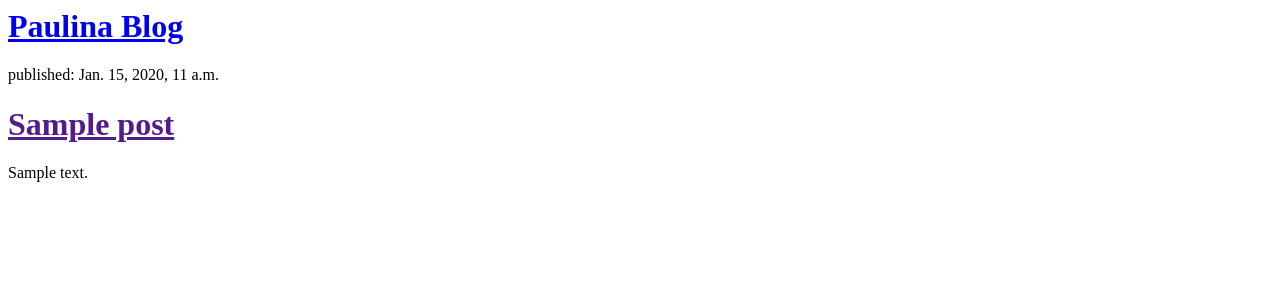
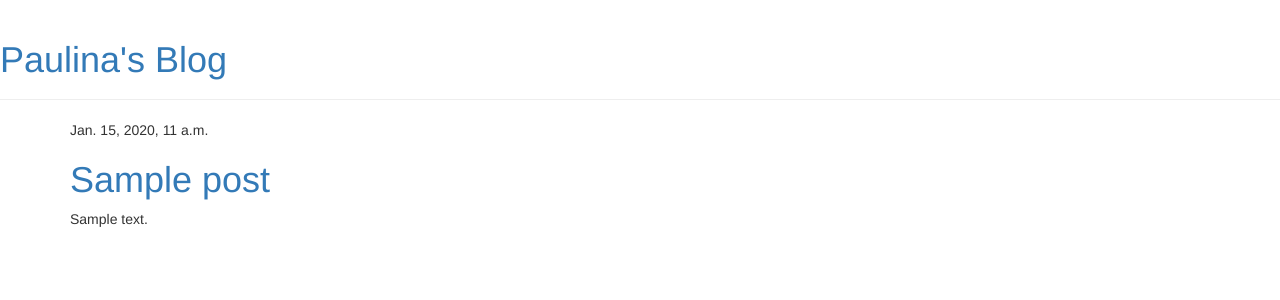
Before and after one commit to pjamrog/my-first-blog, a Django app: template blog/templates/blog/post_list.html in a window 1280 px wide. Shown: the top 300 px of the page. Run offline with Django 3.2, Linux system fonts and the light colour scheme; the template is opened without the code that fills it: values that come from a table or form of the project are taken from there, others are empty; tables that the repository leaves empty hold one stand-in row (values such as "Sample post"); some libraries are stand-ins or nearby versions.

Commit message:
Added view and template for detailed blog post/not working

```diff
--- /dev/null
+++ b/blog/templates/blog/base.html
@@ -0,0 +1,23 @@
+{% load staticfiles %}
+<html>
+    <head>
+        <title>Paulina's blog</title>
+        <link rel="stylesheet" href="//maxcdn.bootstrapcdn.com/bootstrap/3.2.0/css/bootstrap.min.css">
+        <link rel="stylesheet" href="//maxcdn.bootstrapcdn.com/bootstrap/3.2.0/css/bootstrap-theme.min.css">
+        <link href='//fonts.googleapis.com/css?family=Lobster&subset=latin,latin-ext' rel='stylesheet' type='text/css'>
+        <link rel="stylesheet" href="{% static 'css/blog.css' %}">
+    </head>
+    <body>
+    <div class="page-header">
+        <h1><a href="/">Paulina's Blog</a></h1>
+    </div>
+    <div class="content container">
+        <div class="row">
+            <div class="col-md-8">
+            {% block content %}
+            {% endblock %}
+            </div>
+        </div>
+    </div>
+</body>
+</html>
--- a/blog/templates/blog/post_list.html
+++ b/blog/templates/blog/post_list.html
@@ -1,21 +1,13 @@
-<html>
-    <head>
-        <title>Paulina's blog</title>
-    </head>
-    <body>
-        <div>
-            <h1><a href="/">Paulina Blog</a></h1>
+{% extends 'blog/base.html' %}
+
+{% block content %}
+    {% for post in posts %}
+        <div class="post">
+            <div class="date">
+                {{ post.published_date }}
+            </div>
+            <h1><a href="{% url 'post_detail' pk=post.pk %}">{{ post.title }}</a></h1>
+            <p>{{ post.text|linebreaksbr }}</p>
         </div>
-
-        <div>
-{% for post in posts %}
-    <div>
-        <p>published: {{ post.published_date }}</p>
-        <h1><a href="">{{ post.title }}</a></h1>
-        <p>{{ post.text|linebreaksbr }}</p>
-    </div>
-{% endfor %}
-
-        </div>
-    </body>
-</html>
+    {% endfor %}
+{% endblock %}
--- a/blog/urls.py
+++ b/blog/urls.py
@@ -3,4 +3,5 @@ from . import views
 
 urlpatterns = [
     url(r'^$', views.post_list, name='post_list'),
+    url(r'^post/(?P<pk>\d+)/$', views.post_detail, name='post_detail'),
 ]
```
Also changed, not shown: blog/templates/blog/post_detail.html (added, +13 -0 lines), blog/views.py (+8 -0 lines).
